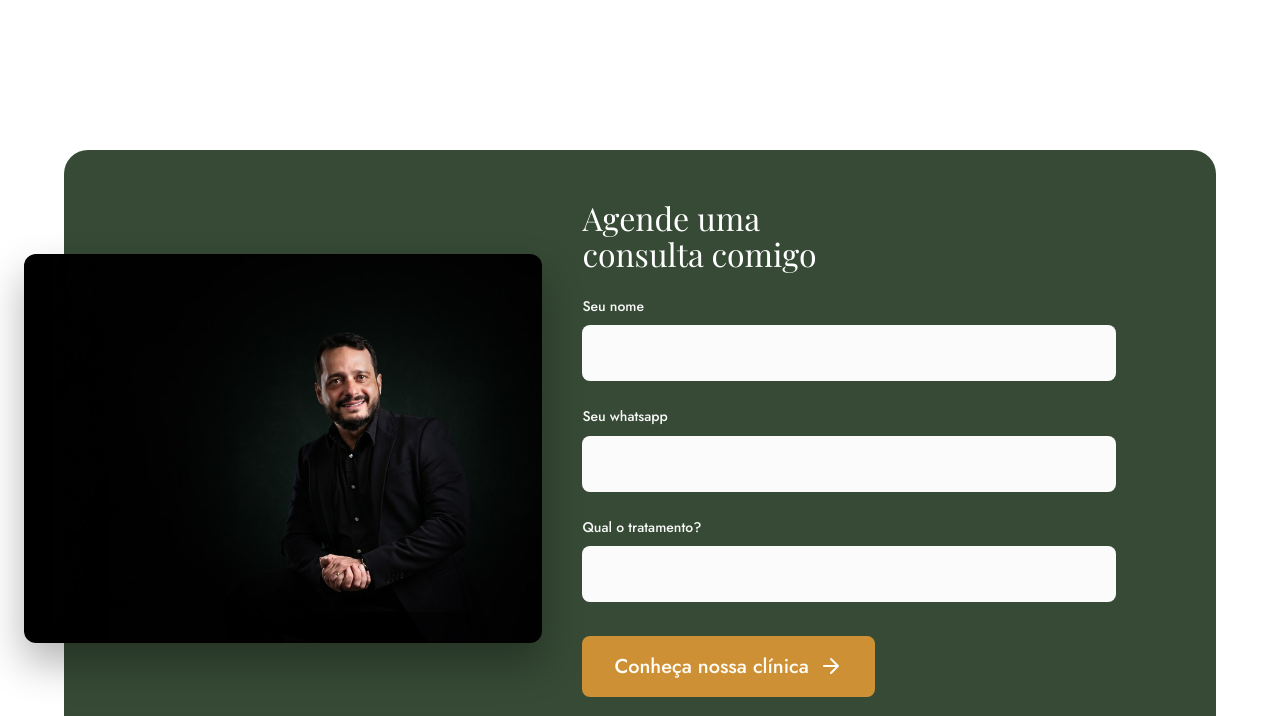
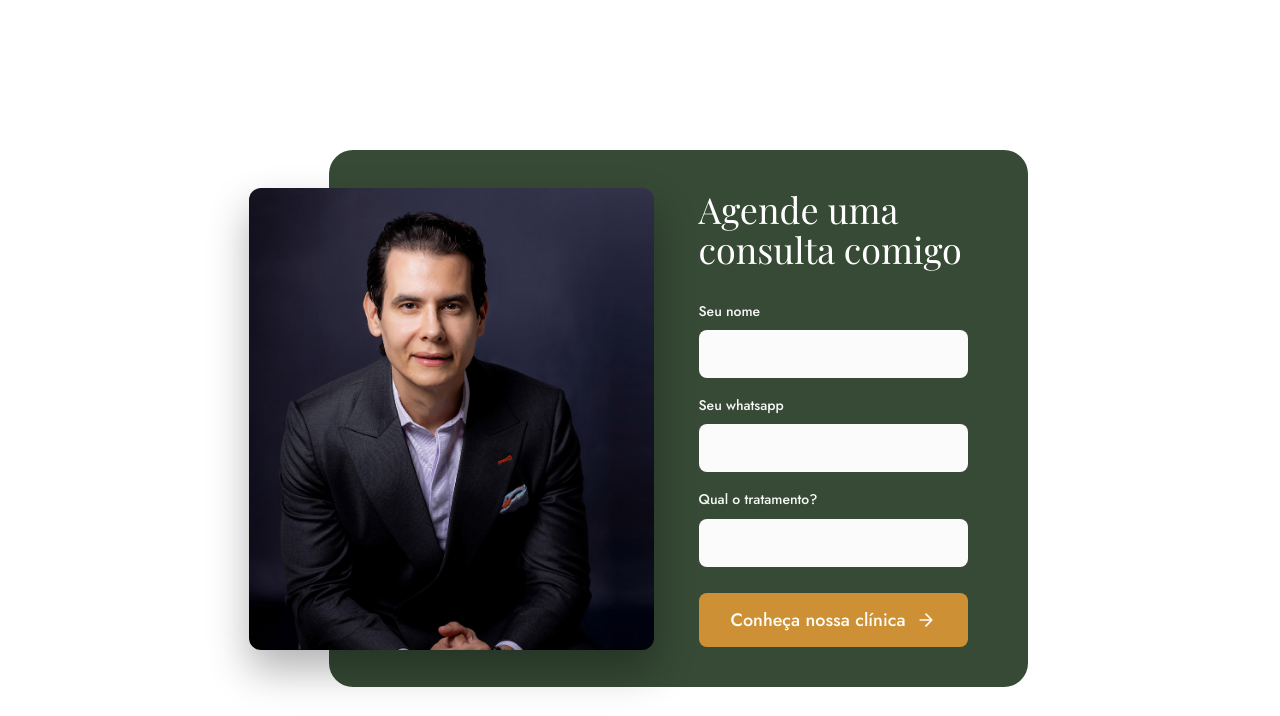
Before and after one commit to morfeusxxt-dv/drguilherme, a plain HTML site: page index.html in a window 1280 px wide. Shown: the part 4044-4760 px from the top of the page. Drawn offline with nearby package versions, Linux system fonts and the light colour scheme; a web font is replaced by a local one.

Commit message:
fix: restore giuliano aita image and precise figma form proportions

```diff
--- a/index.html
+++ b/index.html
@@ -178,34 +178,33 @@
     </div>
 </section>
 
-<section id="contato" style="padding: 100px 0; background: #FFFFFF;">
-    <div class="container">
-        <div style="background-color: #364A35; border-radius: 24px; display: flex; flex-direction: row; align-items: center; position: relative;">
+<section id="contato" style="padding: 100px 0; background: #FFFFFF; display: flex; justify-content: center; overflow: hidden;">
+    <div class="container" style="max-width: 1100px; display: flex; justify-content: flex-end; padding-left: 100px;">
+        <div style="background-color: #364A35; border-radius: 24px; width: 100%; max-width: 960px; min-height: 520px; display: flex; flex-direction: row; align-items: center; position: relative;">
 
-            <div style="width: 45%; position: relative; z-index: 10; margin: -30px 0 -30px -40px; display: block;">
-                <!-- Usando a imagem correta (dr_terno) e limitando com aspect-ratio para não estourar a altura -->
-                <img src="assets/dr_terno.jpg" style="width: 100%; height: auto; aspect-ratio: 4/3; object-fit: cover; border-radius: 12px; box-shadow: 0 20px 40px rgba(0,0,0,0.3); display: block;" alt="Dr. Guilherme Cunha" onerror="this.src='assets/figma_guilherme_cunha_-_sobre_-_desktop_img_0.png'">
+            <div style="position: absolute; left: -80px; top: 50%; transform: translateY(-50%); width: 405px; height: 462px; z-index: 10;">
+                <img src="assets/hero_giuliano.jpg" style="width: 100%; height: 100%; object-fit: cover; object-position: 25% 25%; border-radius: 12px; box-shadow: 0 20px 40px rgba(0,0,0,0.3);" alt="Dr. Giuliano Aita">
             </div>
 
-            <div style="width: 55%; padding: 50px 60px 50px 40px; display: flex; flex-direction: column; justify-content: center;">
-                <h2 style="font-family: var(--font-serif); font-size: 32px; font-weight: 400; color: #FFFFFF; line-height: 1.1; margin-bottom: 24px;">Agende uma<br>consulta comigo</h2>
+            <div style="margin-left: 350px; padding: 40px 60px 40px 20px; width: calc(100% - 350px); display: flex; flex-direction: column; justify-content: center;">
+                <h2 style="font-family: var(--font-serif); font-size: 36px; font-weight: 400; color: #FFFFFF; line-height: 1.1; margin-bottom: 30px;">Agende uma<br>consulta comigo</h2>
 
-                <form style="display: flex; flex-direction: column; gap: 24px;">
+                <form style="display: flex; flex-direction: column; gap: 16px;">
                     <div>
                         <label style="display: block; font-size: 14px; font-weight: 500; color: #F8F8F8; margin-bottom: 8px;">Seu nome</label>
-                        <input type="text" style="width: 100%; height: 56px; border-radius: 8px; background: #FBFBFB; border: none; padding: 0 16px; font-size: 16px; font-family: var(--font-primary); outline: none;">
+                        <input type="text" style="width: 100%; height: 48px; border-radius: 8px; background: #FBFBFB; border: none; padding: 0 16px; font-size: 15px; font-family: var(--font-primary); outline: none;">
                     </div>
                     <div>
                         <label style="display: block; font-size: 14px; font-weight: 500; color: #F8F8F8; margin-bottom: 8px;">Seu whatsapp</label>
-                        <input type="tel" style="width: 100%; height: 56px; border-radius: 8px; background: #FBFBFB; border: none; padding: 0 16px; font-size: 16px; font-family: var(--font-primary); outline: none;">
+                        <input type="tel" style="width: 100%; height: 48px; border-radius: 8px; background: #FBFBFB; border: none; padding: 0 16px; font-size: 15px; font-family: var(--font-primary); outline: none;">
                     </div>
                     <div>
                         <label style="display: block; font-size: 14px; font-weight: 500; color: #F8F8F8; margin-bottom: 8px;">Qual o tratamento?</label>
-                        <input type="text" style="width: 100%; height: 56px; border-radius: 8px; background: #FBFBFB; border: none; padding: 0 16px; font-size: 16px; font-family: var(--font-primary); outline: none;">
+                        <input type="text" style="width: 100%; height: 48px; border-radius: 8px; background: #FBFBFB; border: none; padding: 0 16px; font-size: 15px; font-family: var(--font-primary); outline: none;">
                     </div>
-                    <button type="button" style="margin-top: 10px; background: #CE9035; color: #FFFDF7; font-weight: 500; font-size: 20px; font-family: var(--font-primary); padding: 16px 32px; border-radius: 8px; border: none; cursor: pointer; align-self: flex-start; display: flex; align-items: center; gap: 10px; transition: opacity 0.3s;" onmouseover="this.style.opacity='0.85'" onmouseout="this.style.opacity='1'">
+                    <button type="button" style="margin-top: 10px; background: #CE9035; color: #FFFDF7; font-weight: 500; font-size: 18px; font-family: var(--font-primary); padding: 14px 32px; border-radius: 8px; border: none; cursor: pointer; align-self: flex-start; display: flex; align-items: center; gap: 10px; transition: opacity 0.3s;" onmouseover="this.style.opacity='0.85'" onmouseout="this.style.opacity='1'">
                         Conheça nossa clínica
-                        <svg width="24" height="24" viewBox="0 0 24 24" fill="none" xmlns="http://www.w3.org/2000/svg">
+                        <svg width="20" height="20" viewBox="0 0 24 24" fill="none" xmlns="http://www.w3.org/2000/svg">
                             <path d="M5 12H19M19 12L12 5M19 12L12 19" stroke="currentColor" stroke-width="2" stroke-linecap="round" stroke-linejoin="round"/>
                         </svg>
                     </button>
```
Also changed, not shown: assets/hero_giuliano.jpg (added).
